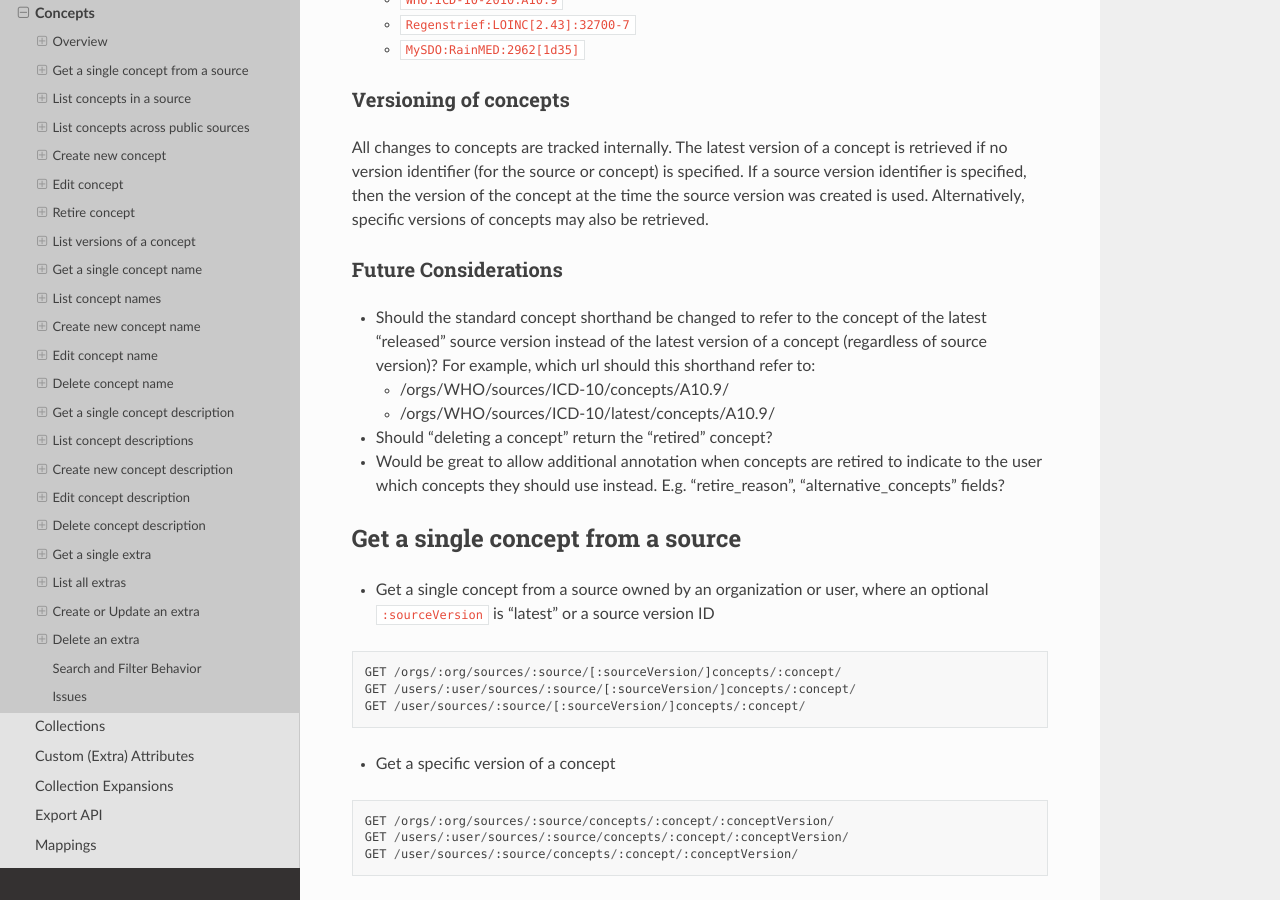
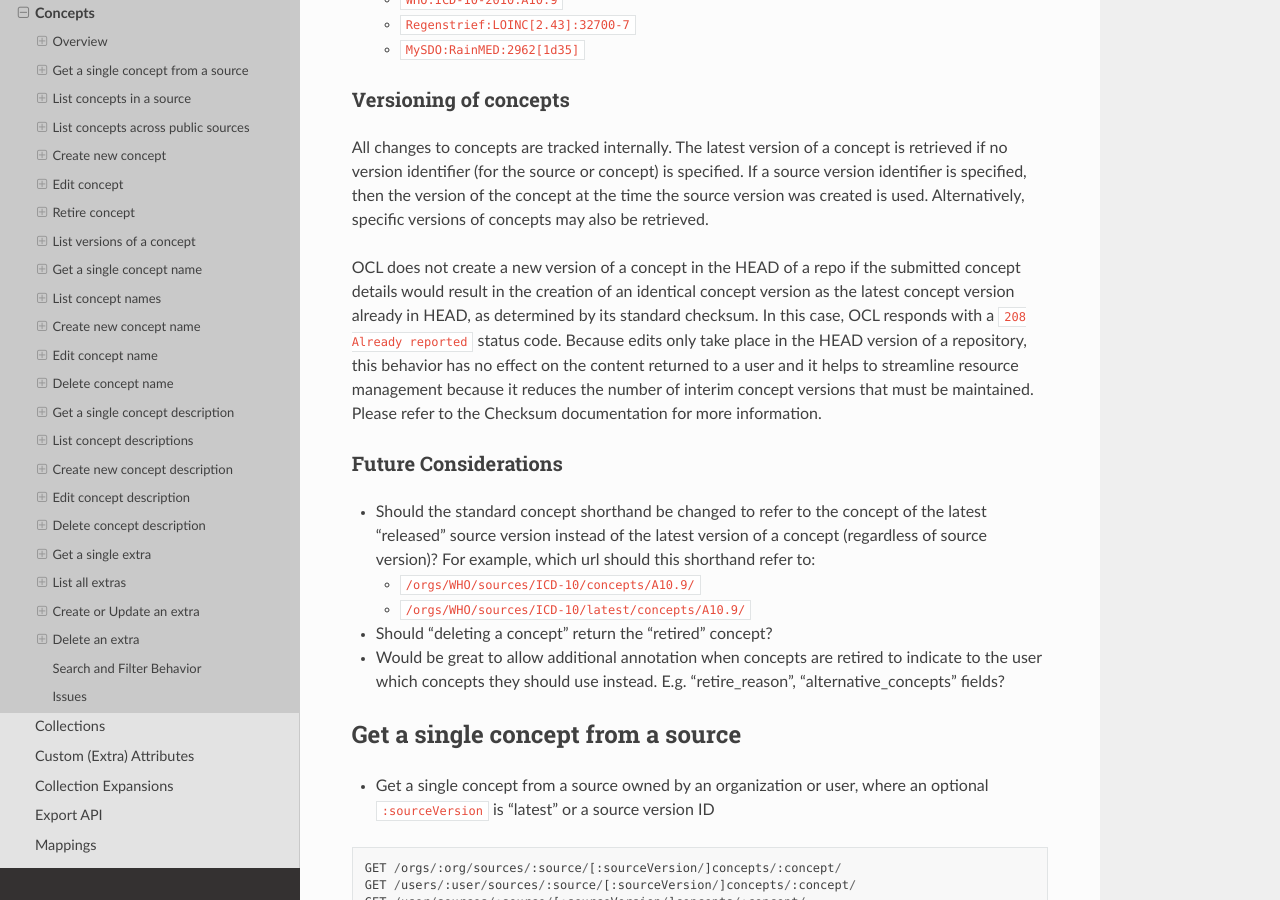
Before and after one commit to OpenConceptLab/ocl-docs, a Sphinx documentation site: the page built from docs/source/oclapi/apireference/concepts.md, in a window 1280 px wide and 900 px high, scrolled down 901 px. Built offline with Sphinx 7.4.7 and the Read the Docs theme 2.0.0, drawn with Linux system fonts in a browser that asks for light colours; some of the changed text lies outside the part shown.

Commit message:
Update concepts.md
Added checksum and 208 status code

````diff
--- a/docs/source/oclapi/apireference/concepts.md
+++ b/docs/source/oclapi/apireference/concepts.md
@@ -30,10 +30,12 @@ For example, each set points to the same three concepts:
 ### Versioning of concepts
 All changes to concepts are tracked internally. The latest version of a concept is retrieved if no version identifier (for the source or concept) is specified. If a source version identifier is specified, then the version of the concept at the time the source version was created is used. Alternatively, specific versions of concepts may also be retrieved.
 
+OCL does not create a new version of a concept in the HEAD of a repo if the submitted concept details would result in the creation of an identical concept version as the latest concept version already in HEAD, as determined by its standard checksum. In this case, OCL responds with a `208 Already reported` status code. Because edits only take place in the HEAD version of a repository, this behavior has no effect on the content returned to a user and it helps to streamline resource management because it reduces the number of interim concept versions that must be maintained. Please refer to the Checksum documentation for more information.
+
 ### Future Considerations
 * Should the standard concept shorthand be changed to refer to the concept of the latest "released" source version instead of the latest version of a concept (regardless of source version)? For example, which url should this shorthand refer to:
-    * /orgs/WHO/sources/ICD-10/concepts/A10.9/
-    * /orgs/WHO/sources/ICD-10/latest/concepts/A10.9/
+    * `/orgs/WHO/sources/ICD-10/concepts/A10.9/`
+    * `/orgs/WHO/sources/ICD-10/latest/concepts/A10.9/`
 * Should "deleting a concept" return the "retired" concept?
 * Would be great to allow additional annotation when concepts are retired to indicate to the user which concepts they should use instead. E.g. "retire_reason", "alternative_concepts" fields?
 
@@ -346,6 +348,7 @@ POST /user/sources/:source/concepts/
 * Notes
     * At least one name must be submitted when the concept is created in order to set the "display_name" and "display_locale" fields
     * "descriptions", "extras", and additional "names" may be submitted with the concept details, in addition to being created after the fact by posting to the sub-resource (e.g. POST /.../concepts/12845003/names/)
+    *
 
 ### Example
 * `POST /orgs/IHTSDO/sources/SNOMED-CT/concepts/`
@@ -440,7 +443,7 @@ POST /user/sources/:source/concepts/
 
 
 ## Edit concept
-* Edit a concept - note that this creates a new version of the concept
+* Edit a concept - Creates a new version of a concept in the HEAD of a repository
 ```
 POST /orgs/:org/sources/:source/concepts/:concept/
 POST /users/:user/sources/:source/concepts/:concept/
@@ -465,6 +468,8 @@ PUT /user/sources/:source/concepts/:concept/
     * **update_comment** (optional) string - text describing the reason for the update; this is stored in the "concept_version" resource
 * Notes
     * "names", "descriptions", and "extras" may be submitted with the concept details to update, but note that this approach will replace all of the names, descriptions, or extras with the newly submitted values. Use the sub-resources to create, edit, or delete individual values (e.g. POST /.../concepts/12845003/names/19jfjf9j3j/)
+    * OCL does not create a new version of a concept in the HEAD of a repo if the submitted concept details would result in the creation of an identical concept version as determined by its standard checksum. In this case, OCL responds with a `208 Already reported` status code. Refer to the Checksum documentation for more information.
+
 
 ### Response
 * Status: 200 OK
````
